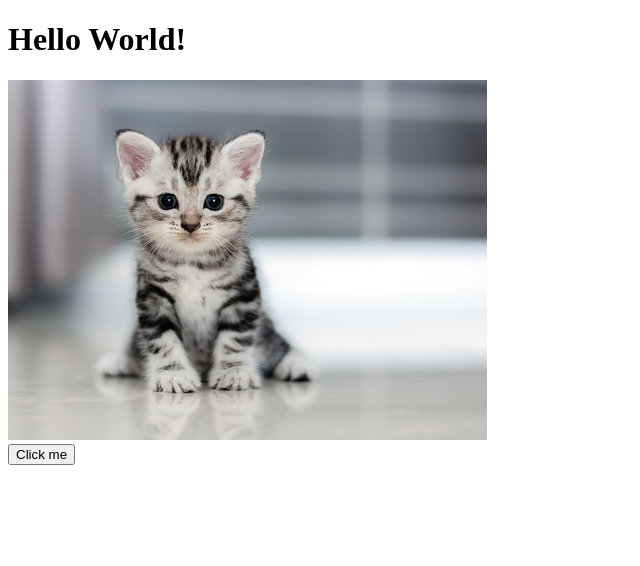
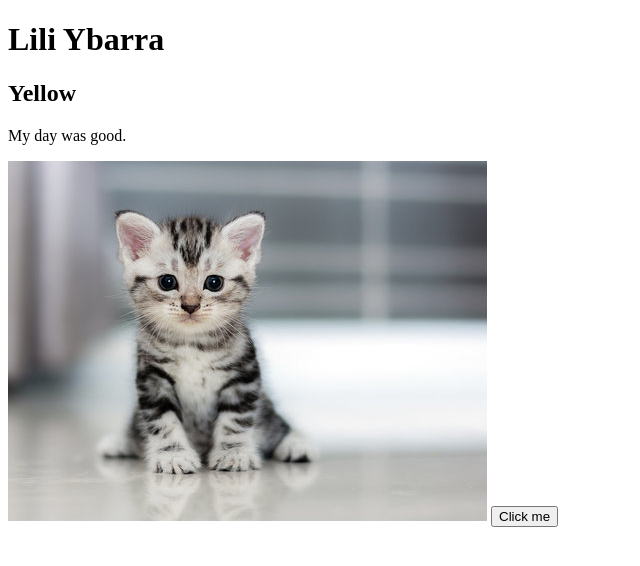
Before and after one commit to CSUC-CS-Camp-2025/CS-Camp-25-Liliana-Ybarra, a plain HTML site: page index.html in a window 1280 px wide. Shown: the whole page, without its empty margins (0-640 px from the left). Drawn offline with nearby package versions, Linux system fonts and the light colour scheme.

Commit message:
testfile

```diff
--- a/index.html
+++ b/index.html
@@ -10,8 +10,9 @@
 </head>
 <body>
     <!-- Your content goes here -->
-    <h1>Hello World!</h1>
-    <div id="kitty">
+<h1>Lili Ybarra</h1>
+<h2>Yellow</h2>
+    <p>My day was good.</p>
         <img src="images/kitten.jpg" alt="This is a kitten.">
         <button id="btn">Click me</button>
     </div>
```
Also changed, not shown: 2 other files.
